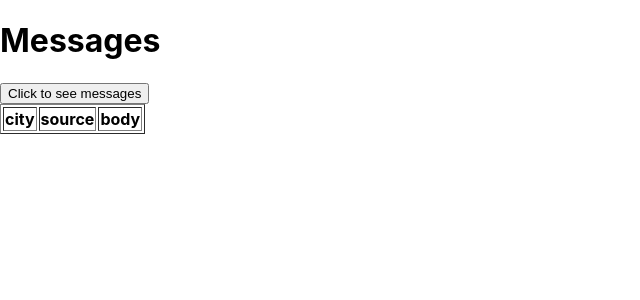
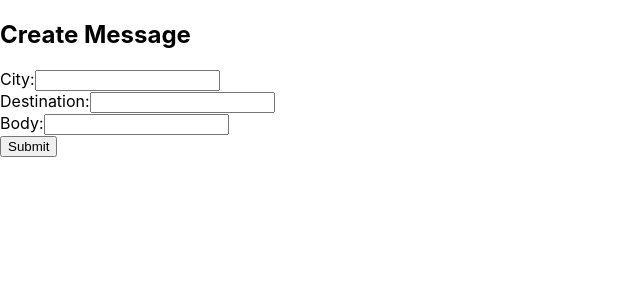
Before and after one commit to dking9876/Projects, a React (Create React App) app in the folder Final Project/UI/bookstore/: page / in a window 1280 px wide. Shown: the top 300 px of the page, without its empty margins (0-640 px from the left). Built offline with nearby package versions, Linux system fonts and the light colour scheme; the HTML template or start-up script is replaced by a standard one.

Commit message:
add working CreateMessage

```diff
--- a/Final Project/UI/bookstore/src/App.js
+++ b/Final Project/UI/bookstore/src/App.js
@@ -2,7 +2,9 @@ import React, { useState } from 'react';
 import Login from './Login';
 import Main from './Main';
 import Messages from './Messages';
-
+import SentMessages from './SentMessages'
+import SearchBook from './SearchBook'
+import CreateMessage from './CreateMessage'
 function App() {
   const [isLoggedIn, setIsLoggedIn] = useState(false);
   const [username, setUsername] = useState('');
@@ -16,7 +18,7 @@ function App() {
 
   return (
     <div>
-        <Messages />
+        <CreateMessage username = "daniel" />
     </div>
   );
 }
--- /dev/null
+++ b/Final Project/UI/bookstore/src/CreateMessage.js
@@ -0,0 +1,46 @@
+import React, { useState } from 'react';
+function CreateMessage({ username }) {
+    const [city, setCity] = useState('');
+    const [destination, setDestination] = useState('');
+    const [body, setBody] = useState('');
+
+    const handleSubmit = (e, param) => {
+      e.preventDefault();
+      alert('Message send successfully')
+      fetch(`http://localhost:3000/api/message`, {method: 'POST', headers: {'Content-Type': 'application/json'},
+        body: JSON.stringify(
+            {
+                "city":city,
+                "source":username,
+                "destination":destination,
+                "body": body
+
+             }
+        ) })
+
+
+    }
+
+    return (
+      <div>
+        <h2>Create Message</h2>
+        <form onSubmit={handleSubmit}>
+          <div>
+            <label htmlFor="city">City:</label>
+            <input type="text" id="city" value={city} onChange={(e) => setCity(e.target.value)}  />
+          </div>
+          <div>
+            <label htmlFor="destination">Destination:</label>
+            <input type="text" id="destination" value={destination} onChange={(e) => setDestination(e.target.value)}  />
+          </div>
+          <div>
+            <label htmlFor="body">Body:</label>
+            <input type="text" id="body" value={body} onChange={(e) => setBody(e.target.value)}  />
+          </div>
+          <button type="submit">Submit</button>
+        </form>
+      </div>
+    );
+  }
+
+  export default CreateMessage;
```
Also changed, not shown: 1 other file (tests, documents, lock files or other folders).
